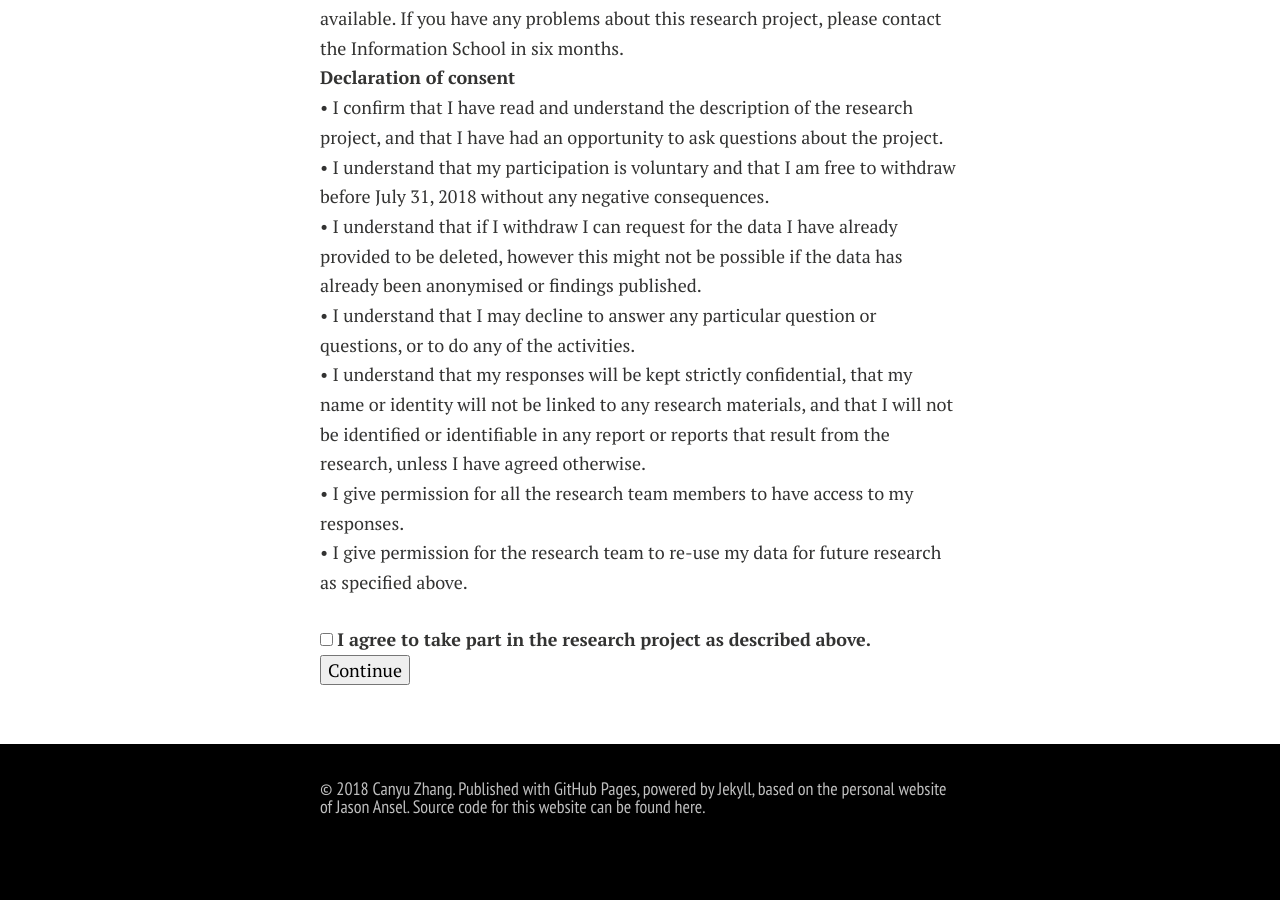
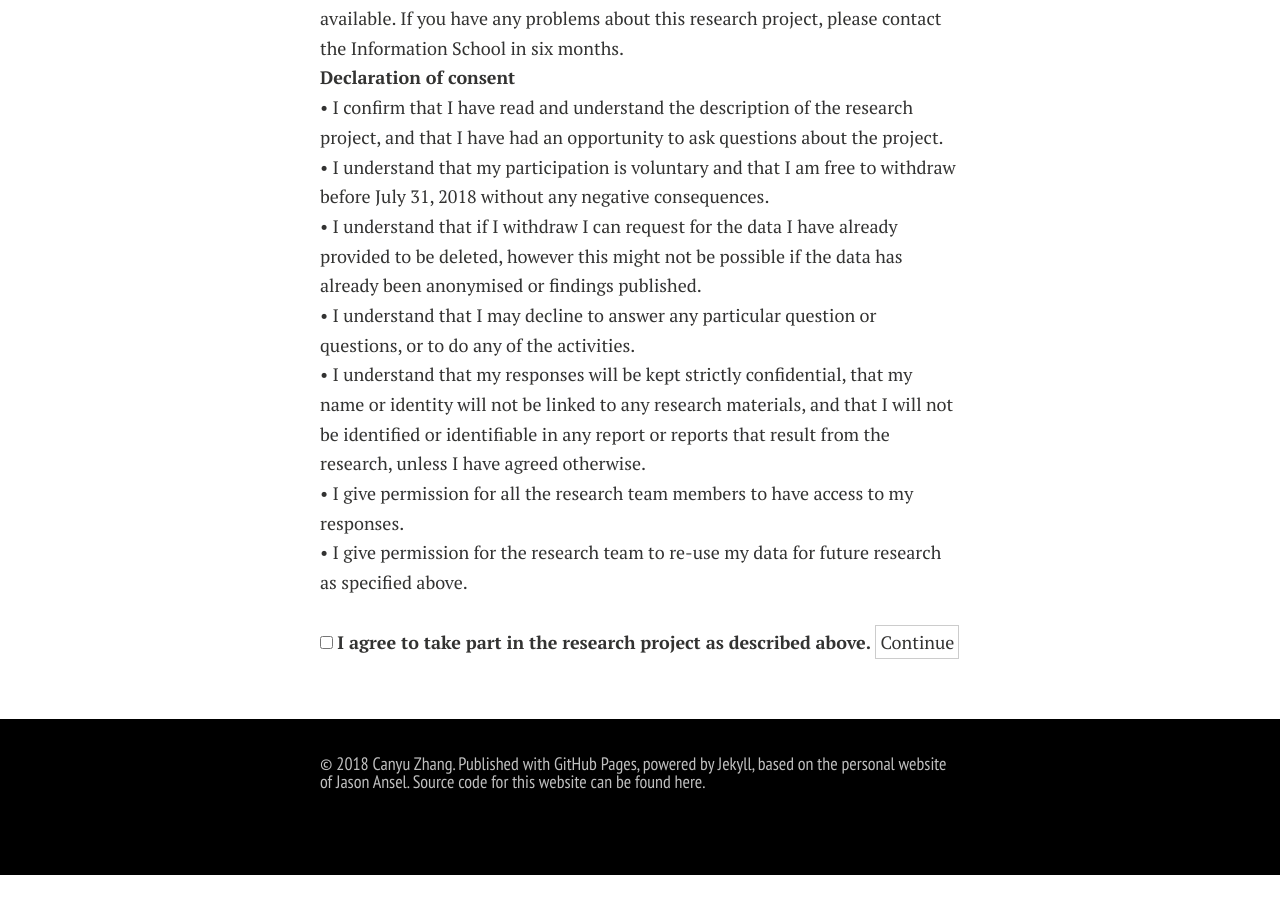
Before and after one commit to aaronzhangcanyu/aaronzhangcanyu.github.io, a Jekyll site: the page built from informed_consent.md, in a window 1280 px wide and 900 px high, scrolled down 1390 px. Built offline with Jekyll 4.4.1, drawn with Linux system fonts in a browser that asks for light colours; nearby versions of some CDN libraries; Markdown is read by kramdown in place of the engine named in the settings; after the commit the page ends 2265 px from its top, so only the background shows below that.

Commit message:
Update page1.html

```diff
--- a/_layouts/page1.html
+++ b/_layouts/page1.html
@@ -31,7 +31,7 @@
       {{ content }}
       <form action="/action_page.php">
         <input type="checkbox" name="vehicle1" value="Bike"> <strong>I agree to take part in the research project as described above.</strong><br>
-        <button type="button" onclick="window.location.href('https://www.baidu.com')">Continue</button>
+        <INPUT TYPE="submit" value="Continue" onclick="location.href='https://www.baidu.com'">
       </form>
     </div><!-- /.article-wrap -->
   </article>
```
